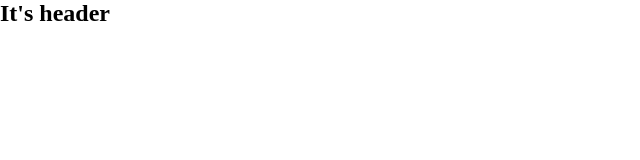
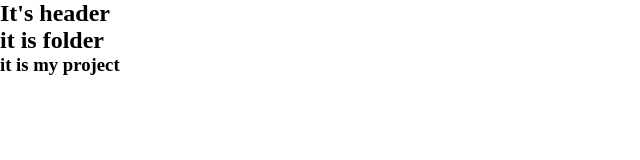
Before and after one commit to Tuguldur2008/tuuguu-portfolio, a plain HTML site: page index.html in a window 1280 px wide. Shown: the whole page, without its empty margins (0-640 px from the left). Drawn offline with Linux system fonts and the light colour scheme.

Commit message:
header deer 3 sec nemev

```diff
--- a/index.html
+++ b/index.html
@@ -11,6 +11,8 @@
     <!-- navbar hesg end hiichle -->
     <nav>
         <h1>It's header</h1>
+        <h2>it is folder</h2>
+        <h3>it is my project</h3>
     </nav>
 
     <script src="app.js"></script>
```
